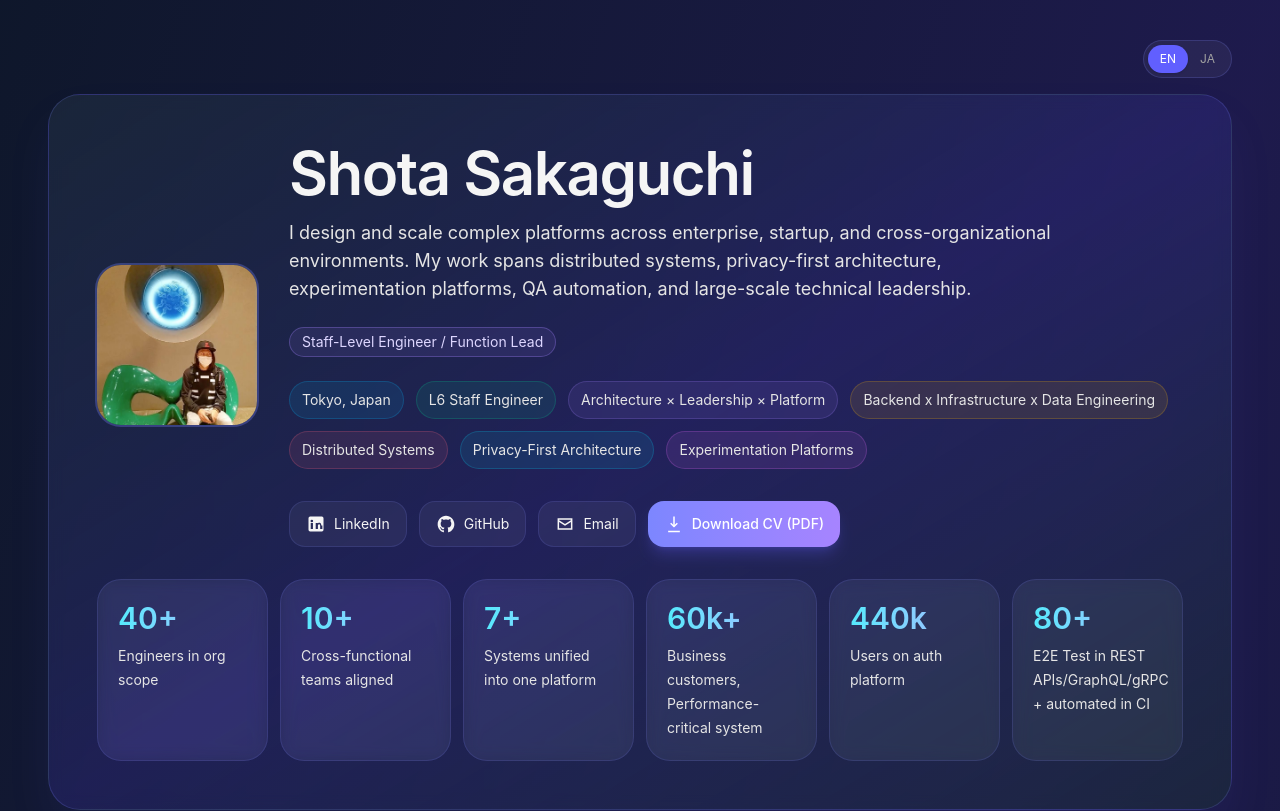
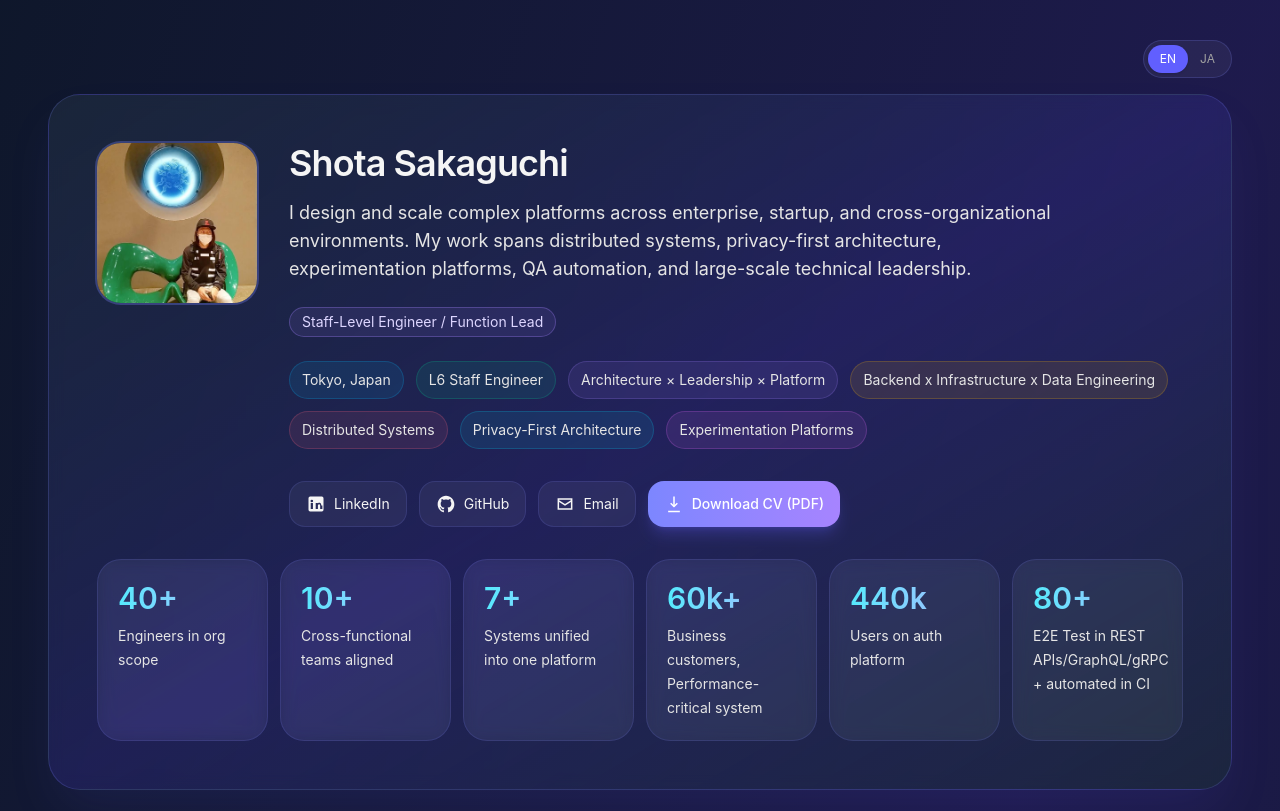
Before and after one commit to shoru-sssssaaaaaa/shota-cv, a React (Vite) app: page / in a window 1280 px wide. Shown: the top 811 px of the page. Built offline with nearby package versions, Linux system fonts and the light colour scheme.

Commit message:
Align avatar to top and reduce name font size
Co-Authored-By: Claude Opus 4.6 <noreply@anthropic.com>

```diff
--- a/src/App.tsx
+++ b/src/App.tsx
@@ -90,7 +90,7 @@ export default function ShotaCvProfilePage() {
 
         <section className="overflow-hidden rounded-[2rem] border border-indigo-400/20 bg-gradient-to-br from-slate-800/80 via-indigo-900/40 to-slate-800/80 shadow-2xl shadow-indigo-500/10 backdrop-blur">
           <div className="p-8 md:p-12">
-            <div className="flex flex-col items-start gap-8 md:flex-row md:items-center">
+            <div className="flex flex-col items-start gap-8 md:flex-row md:items-start">
               {profile.avatarUrl ? (
                 <img
                   src={profile.avatarUrl}
@@ -104,7 +104,7 @@ export default function ShotaCvProfilePage() {
               )}
               <div className="space-y-6">
                 <div className="space-y-4">
-                  <h1 className="text-4xl font-semibold tracking-tight md:text-6xl">
+                  <h1 className="text-3xl font-semibold tracking-tight md:text-4xl">
                     {lang === "ja" ? profile.nameJa : profile.name}
                   </h1>
                   <p className="max-w-3xl text-base leading-7 text-neutral-200 md:text-lg">
```
